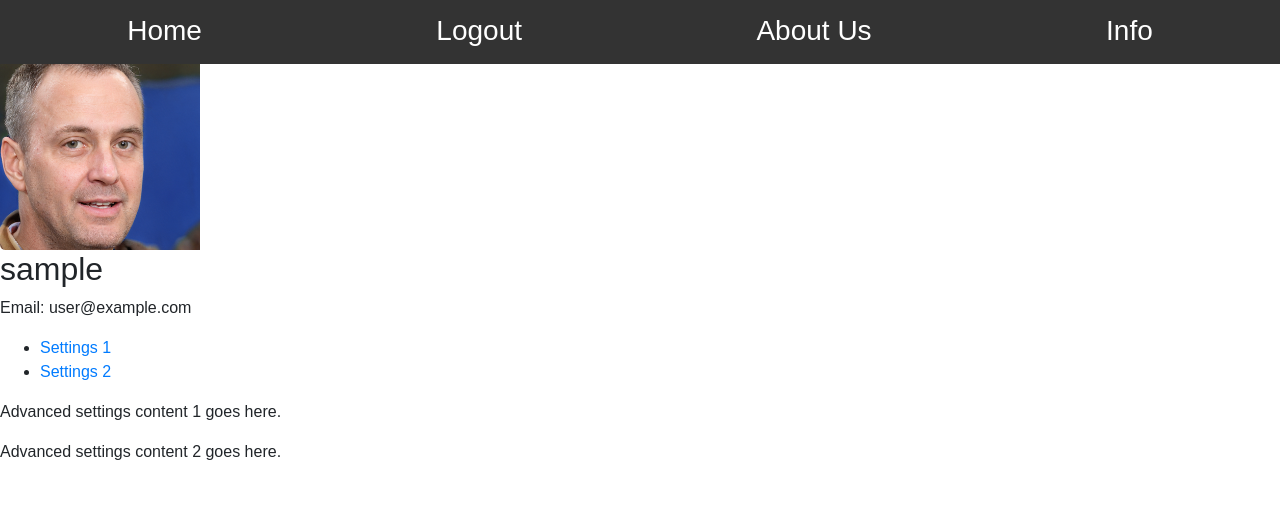
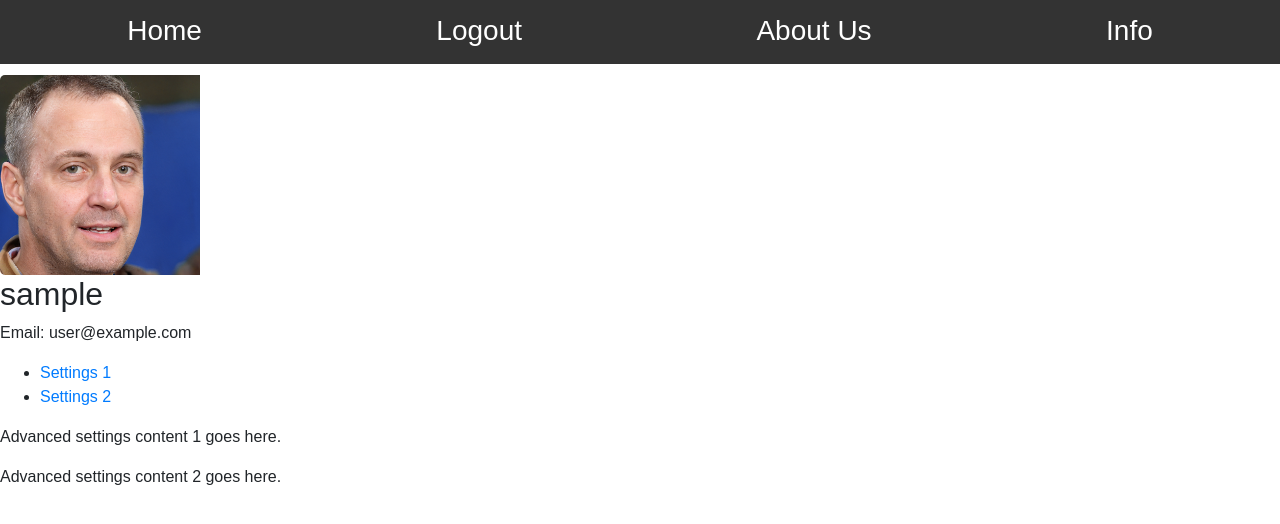
Before and after one commit to StatStud/test-hostgator, a PHP site: page /dashboard.php in a window 1280 px wide. Shown: the top 524 px of the page. Run offline with PHP 8.4, Linux system fonts and the light colour scheme; the visitor is signed in with stand-in values (Sample User, id 1).

Commit message:
update Sat Dec 23 19:26:56 EST 2023

```diff
--- a/dashboard.php
+++ b/dashboard.php
@@ -29,7 +29,7 @@ if (!isset($_SESSION['user_id'])) {
     </nav>
 
 
-  <div class="profile-container" style="margin-top: 50px">
+  <div class="profile-container" style="margin-top: 75px">
     <div class="profile-picture">
       <!-- User's profile picture -->
       <img src="faces/dan.png" alt="Profile Picture" style = "width: 200px; height: 200px">
```
